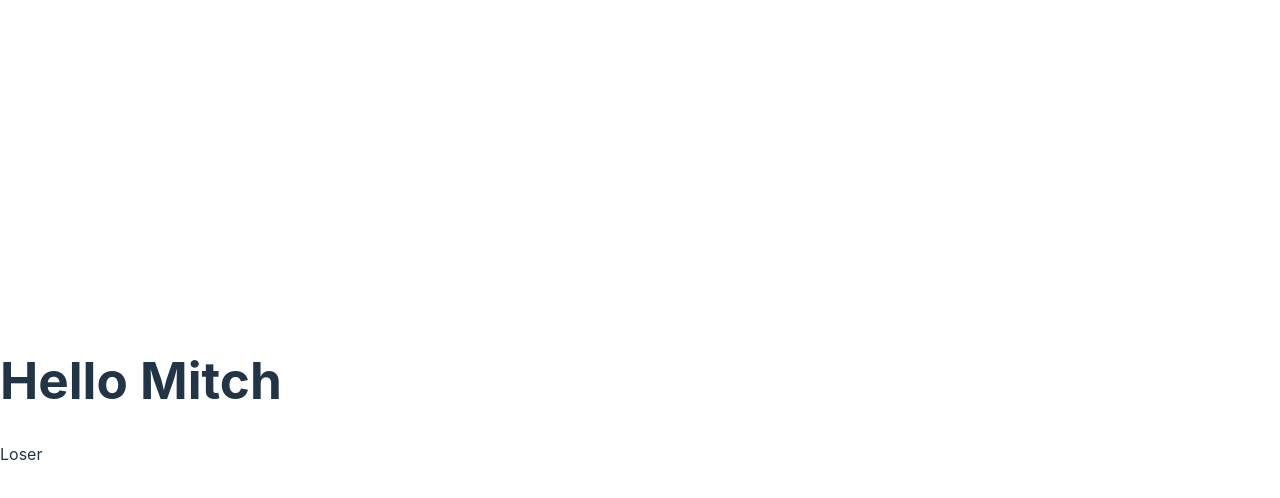
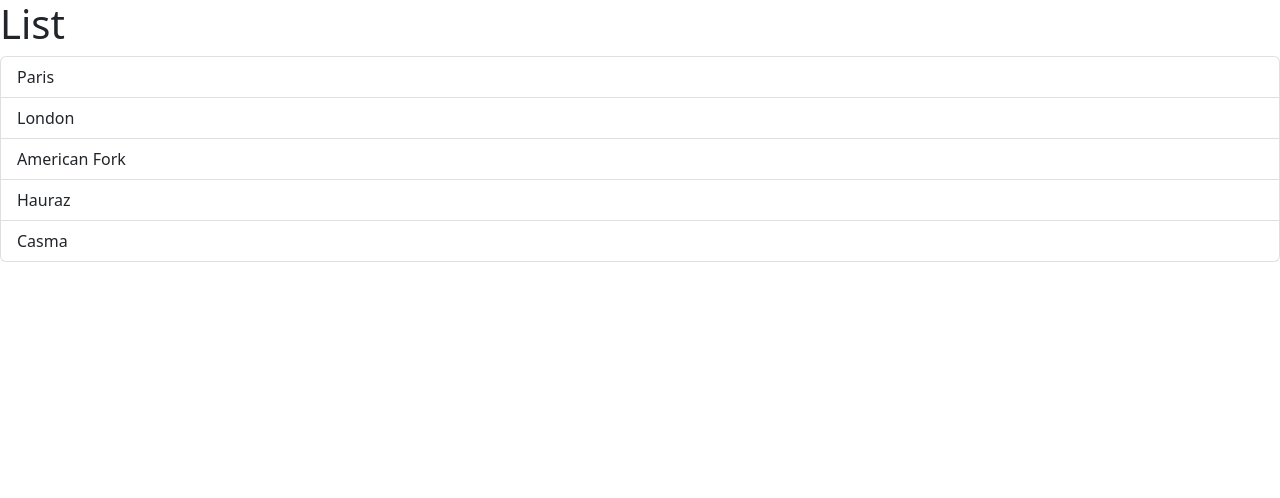
Before and after one commit to MLMecham/react-app, a React (Vite) app: page / in a window 1280 px wide. Shown: the top 498 px of the page. Built offline with nearby package versions, Linux system fonts and the light colour scheme.

Commit message:
working throught the tutorial

```diff
--- a/package.json
+++ b/package.json
@@ -9,6 +9,7 @@
     "preview": "vite preview"
   },
   "dependencies": {
+    "bootstrap": "^5.2.3",
     "react": "^18.2.0",
     "react-dom": "^18.2.0"
   },
--- a/src/App.tsx
+++ b/src/App.tsx
@@ -1,12 +1,11 @@
 import React from "react";
-import Message from "./Message";
+import ListGroup from "./comonents/ListGroup";
 
 const App = () => {
   return (
-    <div>
-      <h1>Hello Mitch</h1>
-      <Message></Message>
-    </div>
+    <>
+      <ListGroup></ListGroup>
+    </>
   );
 };
 
--- a/src/Message.tsx
+++ b/src/Message.tsx
@@ -5,7 +5,7 @@ const Message = () => {
   if (name)
     return (
       <>
-        <h1>Hellow {name}</h1>
+        <h1>Hello {name}</h1>
       </>
     );
   return <p>Loser</p>;
--- /dev/null
+++ b/src/comonents/ListGroup.tsx
@@ -0,0 +1,36 @@
+import React from "react";
+import { MouseEvent } from "react";
+
+const ListGroup = () => {
+  let items = ["Paris", "London", "American Fork", "Hauraz", "Casma"];
+  //   items = [];
+
+  const getMessage = () => {
+    return items.length === 0 ? <p>No item found</p> : null;
+  };
+
+  const handleClick = (event: MouseEvent) => {
+    console.log(event);
+  };
+
+  return (
+    <>
+      <h1>List</h1>
+      {/* {items.length === 0 ? <p>no items found</p> : null} */}
+      {items.length === 0 && <p>no item found</p>}
+      <ul className="list-group">
+        {items.map((item, index) => (
+          <li
+            key={item}
+            className="list-group-item"
+            onClick={(event) => console.log(event)}
+          >
+            {item}
+          </li>
+        ))}
+      </ul>
+    </>
+  );
+};
+
+export default ListGroup;
```
Also changed, not shown: src/main.tsx (+6 -6 lines), 1 other file (tests, documents, lock files or other folders).
